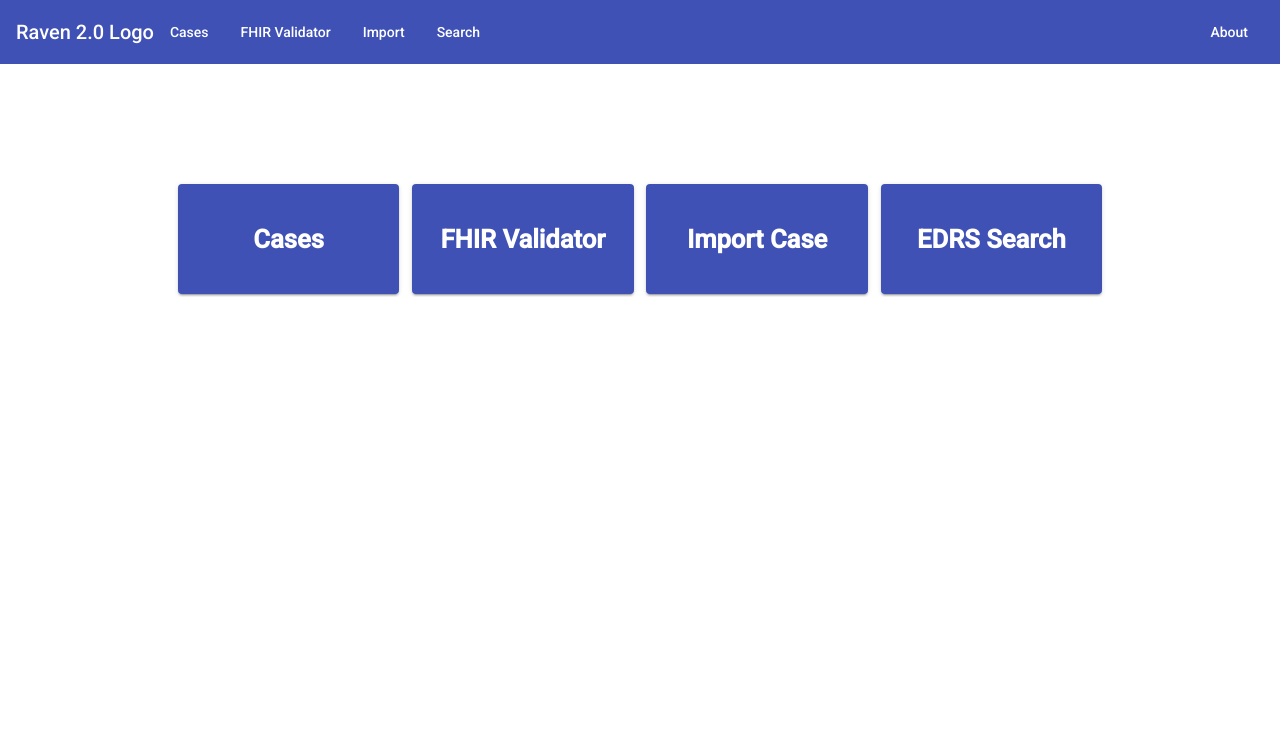
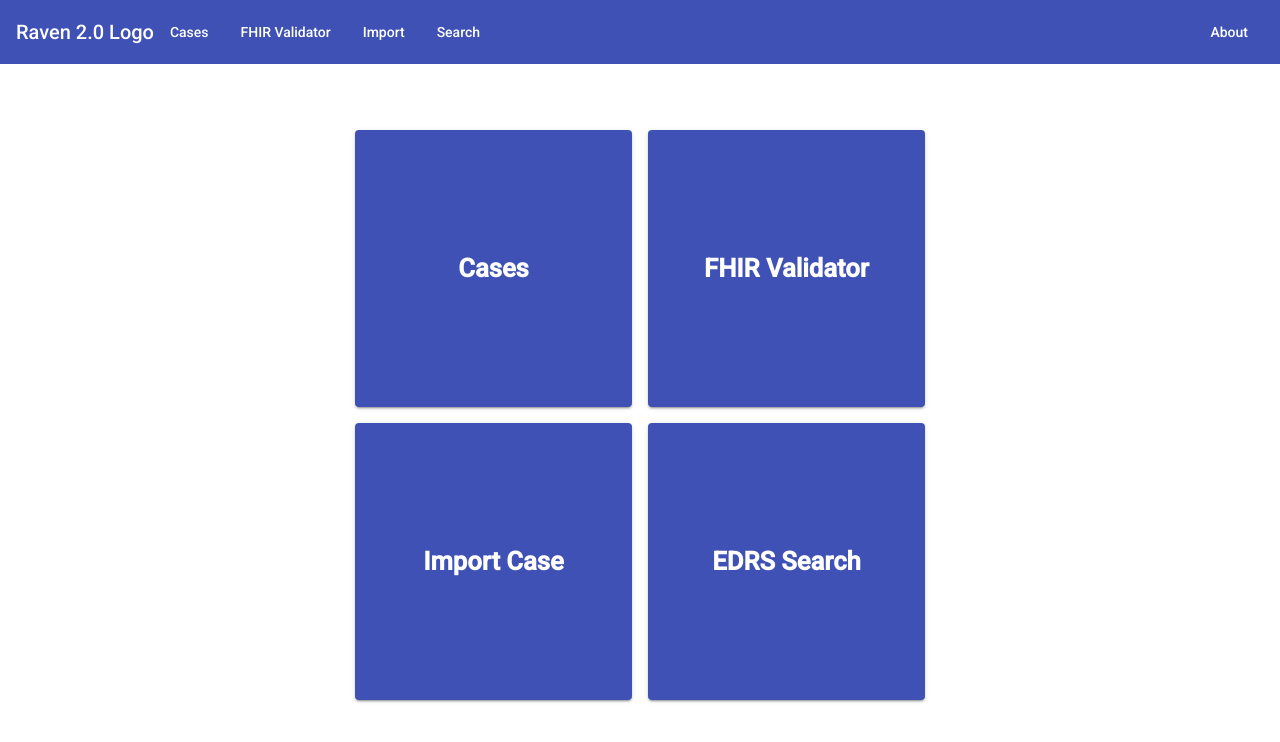
Before and after one commit to MortalityReporting/raven-dashboard, an Angular app: page / in a window 1280 px wide. Shown: the top 742 px of the page. Built offline with nearby package versions, Linux system fonts and the light colour scheme.

Commit message:
Landing page adjustments for demo

```diff
--- a/src/app/components/landing/landing.component.css
+++ b/src/app/components/landing/landing.component.css
@@ -4,15 +4,16 @@
   font-weight: bold;
   font-size: xx-large;
   color: white;
-  width: 80%;
-  height: 80%;
+  width: 70%;
+  height: 70%;
   align-content: center;
   justify-content: center;
   cursor: pointer;
 }
 
 .option-card-container {
-  margin: 10%;
+  margin: 5% auto 5%;
+  width: 50%;
 }
 
 .option-card-label {
@@ -22,6 +23,7 @@
   justify-content: center;
   flex-direction: column;
   display: flex;
+  text-transform: uppercase;
 }
 
 .option-card-label a {
--- a/src/app/components/landing/landing.component.html
+++ b/src/app/components/landing/landing.component.html
@@ -1,6 +1,6 @@
 <div class="container">
   <div class="option-card-container">
-    <mat-grid-list cols="4" rowHeight="2:1">
+    <mat-grid-list cols="2" rowHeight="1:1">
       <mat-grid-tile>
         <button mat-raised-button color="primary" class="menu-item" (click)="onBtnClick('/cases');">Cases</button>
       </mat-grid-tile>
```
